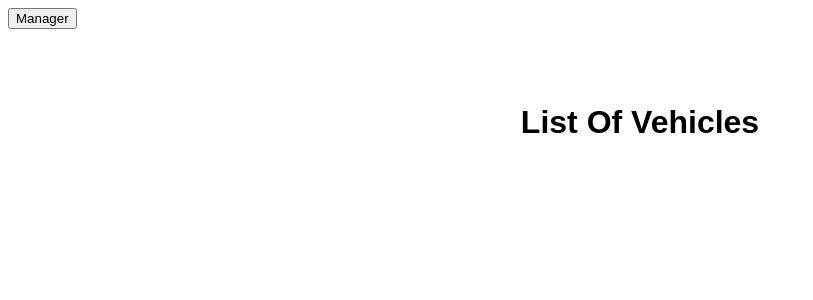
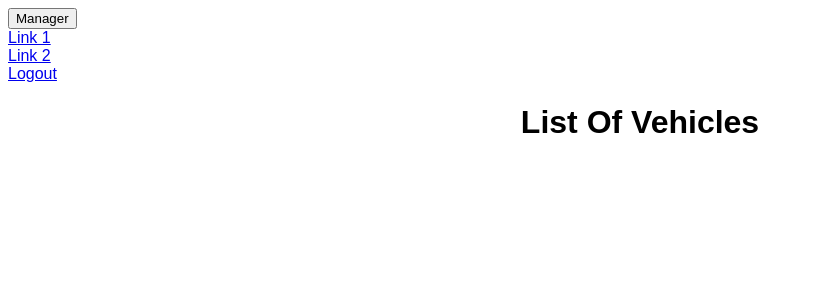
Before and after one commit to wyatt4543/vehicle_sales, a Flask app: page / in a window 1280 px wide, after a click on "Manager". Shown: the top 300 px of the page, without its empty margins (0-813 px from the left). Run offline with Flask 3, Linux system fonts and the light colour scheme; the visitor is signed in with stand-in values (Sample User, id 1); data that the repository does not hold is empty.

Commit message:
fix the drop down menu

```diff
--- a/static/main.js
+++ b/static/main.js
@@ -24,10 +24,10 @@ function renderProducts(number) {
 }
 
 function dropDown() {
-    const element = document.getElementById('dropdownContent');
-    if (element.style.visibility === 'hidden') {
-        element.style.visibility = 'visible';
+    const dropdownContent = document.getElementById('dropdownContent');
+    if (dropdownContent.style.visibility === 'hidden') {
+        dropdownContent.style.visibility = 'visible';
     } else {
-        element.style.visibility = 'hidden';
+        dropdownContent.style.visibility = 'hidden';
     }
 }
--- a/static/style.css
+++ b/static/style.css
@@ -43,7 +43,3 @@ button {
     height: 2.5em;
     background-color: #d8c038;
 }
-
-.dropdown-content {
-    visibility: hidden;
-}
--- a/templates/index.html
+++ b/templates/index.html
@@ -12,7 +12,7 @@
             {% if session["username"] == "Admin" %}
                 <div class="dropdown">
                     <button onclick="dropDown()" class="dropbtn">Manager</button>
-                    <div id="dropdownContent" class="dropdown-content">
+                    <div id="dropdownContent" class="dropdown-content" style="visibility: hidden;">
                         <a href="#">Link 1</a><br>
                         <a href="#">Link 2</a><br>
                         <a href="/logout">Logout</a>
@@ -21,7 +21,7 @@
             {% else %}
                 <div class="dropdown">
                     <button onclick="dropDown()" class="dropbtn">User</button>
-                    <div id="dropdownContent" class="dropdown-content">
+                    <div id="dropdownContent" class="dropdown-content" style="visibility: hidden;">
                         <a href="#">Link 1</a><br>
                         <a href="#">Link 2</a><br>
                         <a href="/logout">Logout</a>
```
